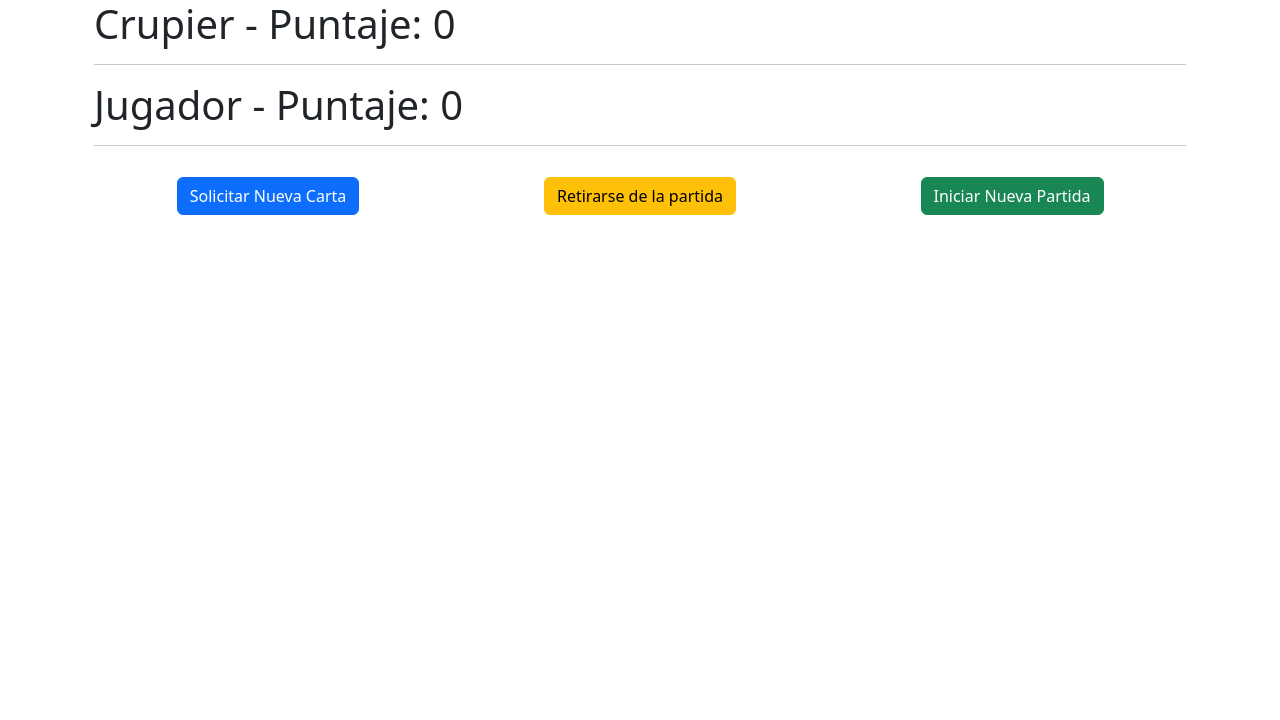
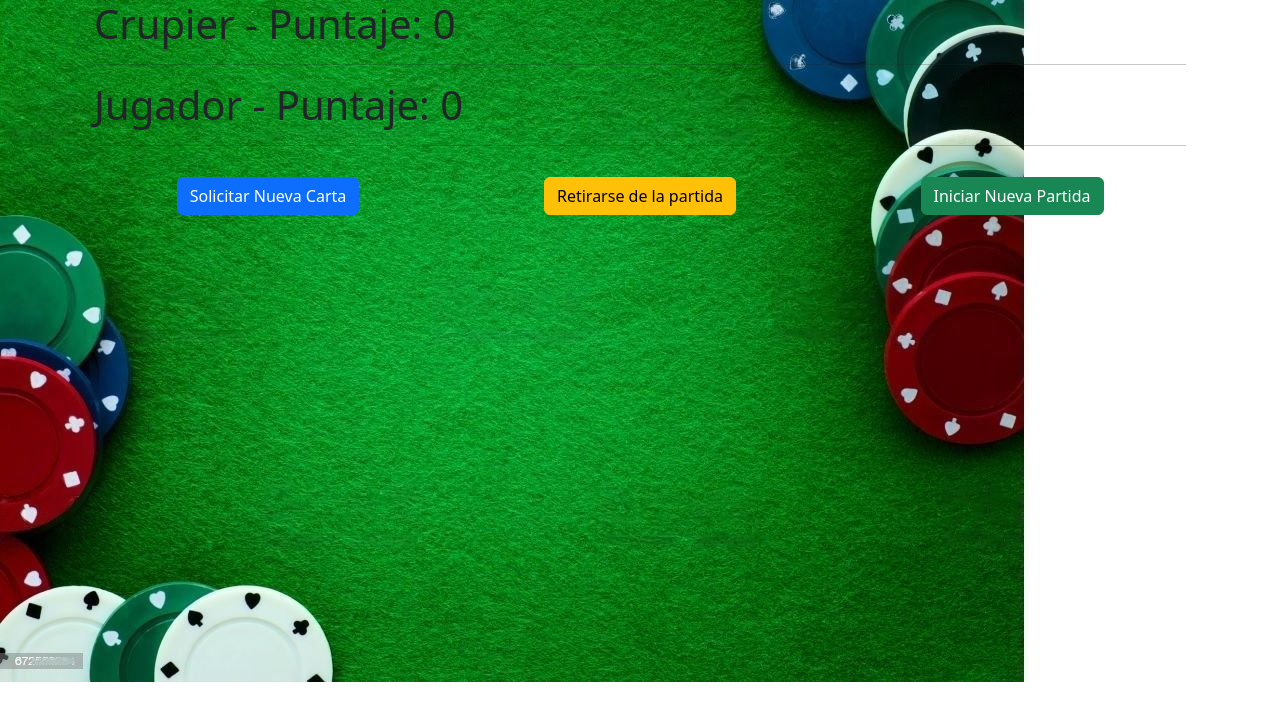
Before and after one commit to ortizjup/git-tpi-blackjack, an Angular app: page /mesa in a window 1280 px wide. Shown: the top 720 px of the page. Built offline with nearby package versions, Linux system fonts and the light colour scheme.

Commit message:
more css changes

```diff
--- a/src/app/pages/black-jack/mesa/mesa.component.css
+++ b/src/app/pages/black-jack/mesa/mesa.component.css
@@ -0,0 +1,12 @@
+.custom-bg {
+    position: absolute;
+    top: 0;
+    left: 0;
+    width: 100%;
+    height: 100%;
+    max-height: 100%;
+    max-width: 100%;
+    object-fit: cover;
+    background-repeat: no-repeat;
+    background-image: url("../../../../assets/img/background/Pano-transformed.jpg");
+}
--- a/src/app/pages/black-jack/mesa/mesa.component.html
+++ b/src/app/pages/black-jack/mesa/mesa.component.html
@@ -1,4 +1,6 @@
-<div class="container">
-    <app-crupier></app-crupier>
-    <app-jugador (solicitarCartaEventEmitter)="jugadorSolicitadNuevaCarta($event)" (checkGameStatusEventEmitter)="updateJugadorSecore($event)" (terminarJuegoEventEmitter)="juegadorSeRetiraDelJuego($event)" (starNetGameEventEmimitter)="jugadorStartNewGame($event)"></app-jugador>
+<div class="custom-bg">
+    <div class="container">
+        <app-crupier></app-crupier>
+        <app-jugador (solicitarCartaEventEmitter)="jugadorSolicitadNuevaCarta($event)" (checkGameStatusEventEmitter)="updateJugadorSecore($event)" (terminarJuegoEventEmitter)="juegadorSeRetiraDelJuego($event)" (starNetGameEventEmimitter)="jugadorStartNewGame($event)"></app-jugador>
+    </div>
 </div>
```
Also changed, not shown: src/assets/img/background/Pano-transformed.jpg (added).
